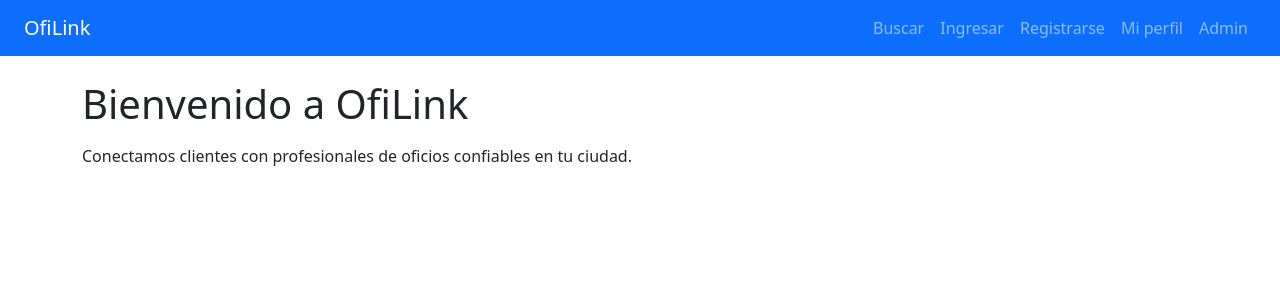
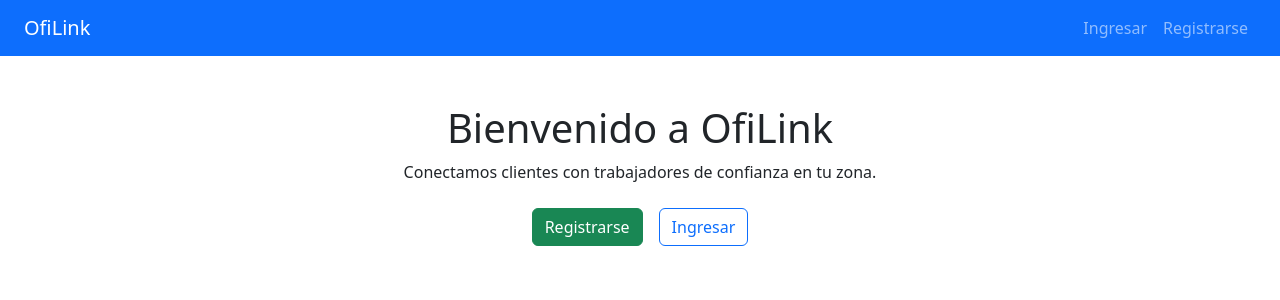
Before and after one commit to BelenRamos/OfiLink, a React (Vite) app in the folder frontend/: page / in a window 1280 px wide. Shown: the top 300 px of the page. Built offline with nearby package versions, Linux system fonts and the light colour scheme.

Commit message:
Organizacion del Navbar y Home

```diff
--- a/frontend/src/App.jsx
+++ b/frontend/src/App.jsx
@@ -1,8 +1,8 @@
 import React from 'react';
-//import { Router } from 'react-router-dom';
-import { BrowserRouter as Router, Routes, Route } from 'react-router-dom';
+import { BrowserRouter as Router, Routes, Route, Navigate } from 'react-router-dom';
+
 import Navbar from './components/Navbar';
-import Home from './pages/Home';
+import Home from './pages/Home'; // landing page
 import Buscar from './pages/Buscar';
 import Login from './pages/Login';
 import Registro from './pages/Registro';
@@ -10,7 +10,11 @@ import PerfilTrabajador from './pages/PerfilTrabajador';
 import MiPerfil from './pages/MiPerfil';
 import DashboardLayout from './pages/admin/DashboardLayout';
 
+import PrivateRoute from './components/PrivateRoute';
+
 function App() {
+  const usuario = JSON.parse(localStorage.getItem('usuarioActual'));
+
   return (
     <Router>
       <Navbar />
@@ -20,8 +24,20 @@ function App() {
         <Route path="/login" element={<Login />} />
         <Route path="/registro" element={<Registro />} />
         <Route path="/perfil/:id" element={<PerfilTrabajador />} />
-        <Route path="/mi-perfil" element={<MiPerfil />} />
-        <Route path="/admin/*" element={<DashboardLayout />} />
+
+        {/* Solo logueados pueden ver "mi-perfil" */}
+        <Route path="/mi-perfil" element={
+          <PrivateRoute>
+            <MiPerfil />
+          </PrivateRoute>
+        } />
+
+        {/* Solo admin o supervisor pueden ver "/admin" */}
+        <Route path="/admin/*" element={
+          <PrivateRoute allowedRoles={['admin', 'supervisor']}>
+            <DashboardLayout />
+          </PrivateRoute>
+        } />
       </Routes>
     </Router>
   );
--- a/frontend/src/components/Navbar.jsx
+++ b/frontend/src/components/Navbar.jsx
@@ -1,27 +1,52 @@
-import React from 'react';
 import { Link } from 'react-router-dom';
 
 const Navbar = () => {
+  const usuario = JSON.parse(localStorage.getItem('usuarioLogueado'));
+
+  const logout = () => {
+    localStorage.removeItem('usuarioLogueado');
+    window.location.href = '/';
+  };
+
   return (
     <nav className="navbar navbar-expand-lg navbar-dark bg-primary px-4">
       <Link className="navbar-brand" to="/">OfiLink</Link>
       <div className="collapse navbar-collapse">
         <ul className="navbar-nav ms-auto">
-          <li className="nav-item">
-            <Link className="nav-link" to="/buscar">Buscar</Link>
-          </li>
+
+
+          {!usuario && (
+            <>
               <li className="nav-item">
                 <Link className="nav-link" to="/login">Ingresar</Link>
               </li>
               <li className="nav-item">
                 <Link className="nav-link" to="/registro">Registrarse</Link>
               </li>
+
+            </>
+          )}
+
+          {usuario && (
+            <>
+              <li className="nav-item">
+                <Link className="nav-link" to="/buscar">Buscar</Link>
+              </li>
               <li className="nav-item">
                 <Link className="nav-link" to="/mi-perfil">Mi perfil</Link>
               </li>
+
+              {(usuario.tipo === 'admin' || usuario.tipo === 'supervisor') && (
                 <li className="nav-item">
                   <Link className="nav-link" to="/admin">Admin</Link>
                 </li>
+              )}
+
+              <li className="nav-item">
+                <button className="nav-link btn btn-link text-white" onClick={logout}>Cerrar sesión</button>
+              </li>
+            </>
+          )}
         </ul>
       </div>
     </nav>
--- /dev/null
+++ b/frontend/src/components/PrivateRoute.jsx
@@ -0,0 +1,15 @@
+import { Navigate } from 'react-router-dom';
+
+const PrivateRoute = ({ children, allowedRoles }) => {
+  const usuario = JSON.parse(localStorage.getItem('usuarioActual'));
+
+  if (!usuario) return <Navigate to="/login" replace />;
+
+  if (allowedRoles && !allowedRoles.includes(usuario.tipo)) {
+    return <Navigate to="/" replace />;
+  }
+
+  return children;
+};
+
+export default PrivateRoute;
--- a/frontend/src/pages/Home.jsx
+++ b/frontend/src/pages/Home.jsx
@@ -1,10 +1,14 @@
-import React from 'react';
+import { Link } from 'react-router-dom';
 
 const Home = () => {
   return (
-    <div className="container mt-4">
-      <h1 className="mb-3">Bienvenido a OfiLink</h1>
-      <p>Conectamos clientes con profesionales de oficios confiables en tu ciudad.</p>
+    <div className="container text-center mt-5">
+      <h1>Bienvenido a OfiLink</h1>
+      <p>Conectamos clientes con trabajadores de confianza en tu zona.</p>
+      <div className="mt-4">
+        <Link to="/registro" className="btn btn-success mx-2">Registrarse</Link>
+        <Link to="/login" className="btn btn-outline-primary mx-2">Ingresar</Link>
+      </div>
     </div>
   );
 };
```
Lines whose indentation alone changed are shown as unchanged.
